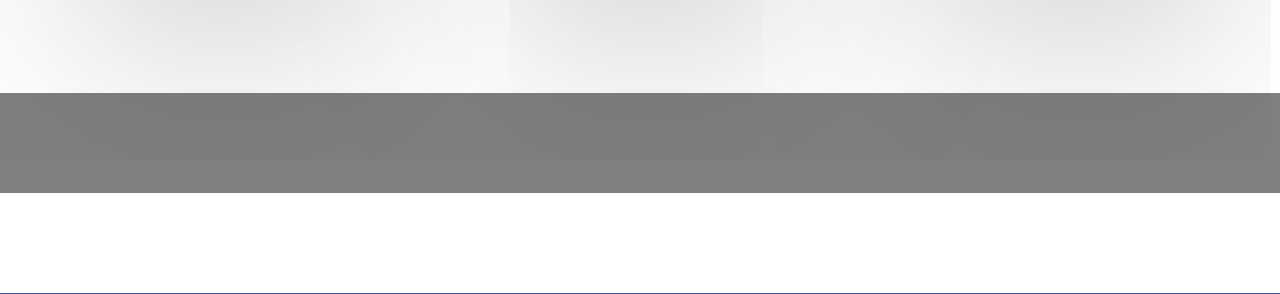
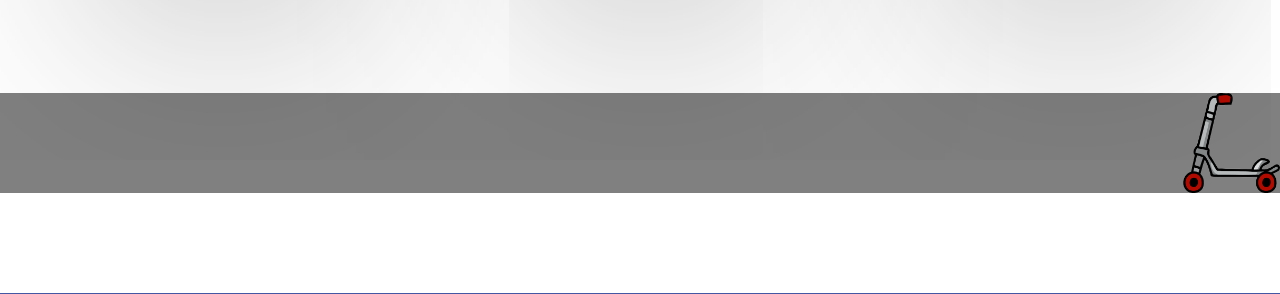
Before and after one commit to TortueBleu/Immotrot, a PHP site: page / in a window 1280 px wide. Shown: the part 857-1151 px from the top of the page. Run offline with PHP 8.4, Linux system fonts and the light colour scheme.

Commit message:
animation trotinette sans texte reel

```diff
--- a/index.php
+++ b/index.php
@@ -5,7 +5,7 @@
 	<title>Immotrott</title>
 	<link rel="stylesheet" type="text/css" href="style.css">
 
-
+	<link rel="stylesheet" type="text/css" href="trotinette.css">
 
 	<link rel="stylesheet" type="text/css" href="prez.css">
 
@@ -56,7 +56,18 @@
 	</div>
 
 
-	<div class="anim_trot"></div>
+	<div class="anim_trot">
+
+		<div class="debut">
+			<img src="./img/trotinette.png" ></img>
+			<div class="txt">
+				je me deplace a trotinette oui
+		</div>
+
+		</div>
+
+
+	</div>
 
 	<div class="presentation" id="oui">
 	<div class="img">
--- /dev/null
+++ b/trotinette.CSS
@@ -0,0 +1,27 @@
+.debut{
+    display : flex;
+    height: 100%;
+    justify-content: flex-end;
+    /*transition: all ease 5s;
+    left: 0;
+	transition: left 1s, transform 1s;
+	white-space: nowrap;*/
+}
+
+.txt{
+    display: flex;
+    justify-content: flex-end;
+    align-self: center;
+    transition: all ease 5s;
+    max-width: 0%;
+    min-width: 0%;
+    overflow: hidden;
+    font-family: 'Courier New', Courier, monospace;
+}
+
+.anim_trot:hover .txt
+{
+    max-width: 93%;
+    min-width: 93%;
+    justify-content: left;
+}
```
Also changed, not shown: img/trotinette.png (added).
